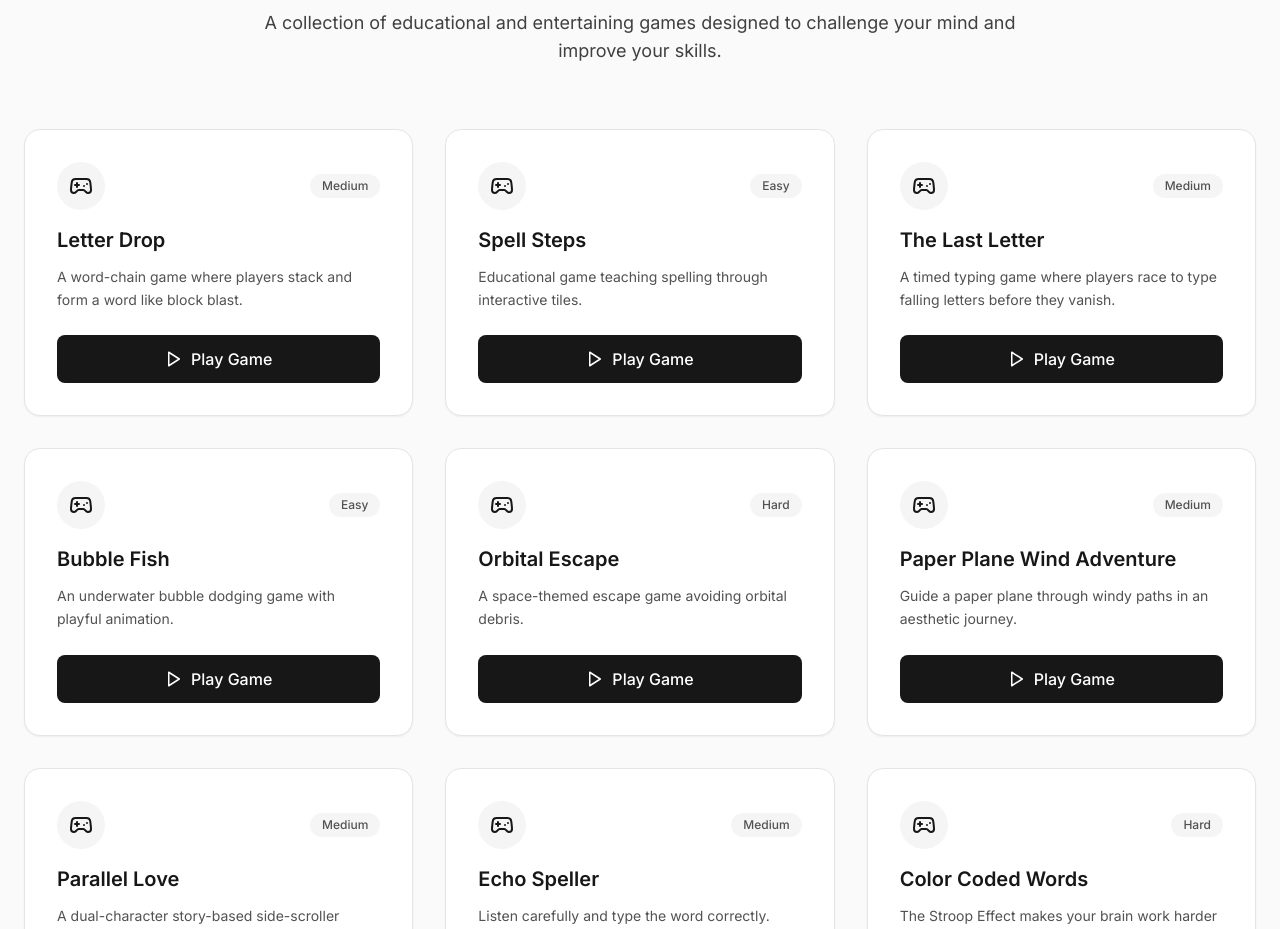
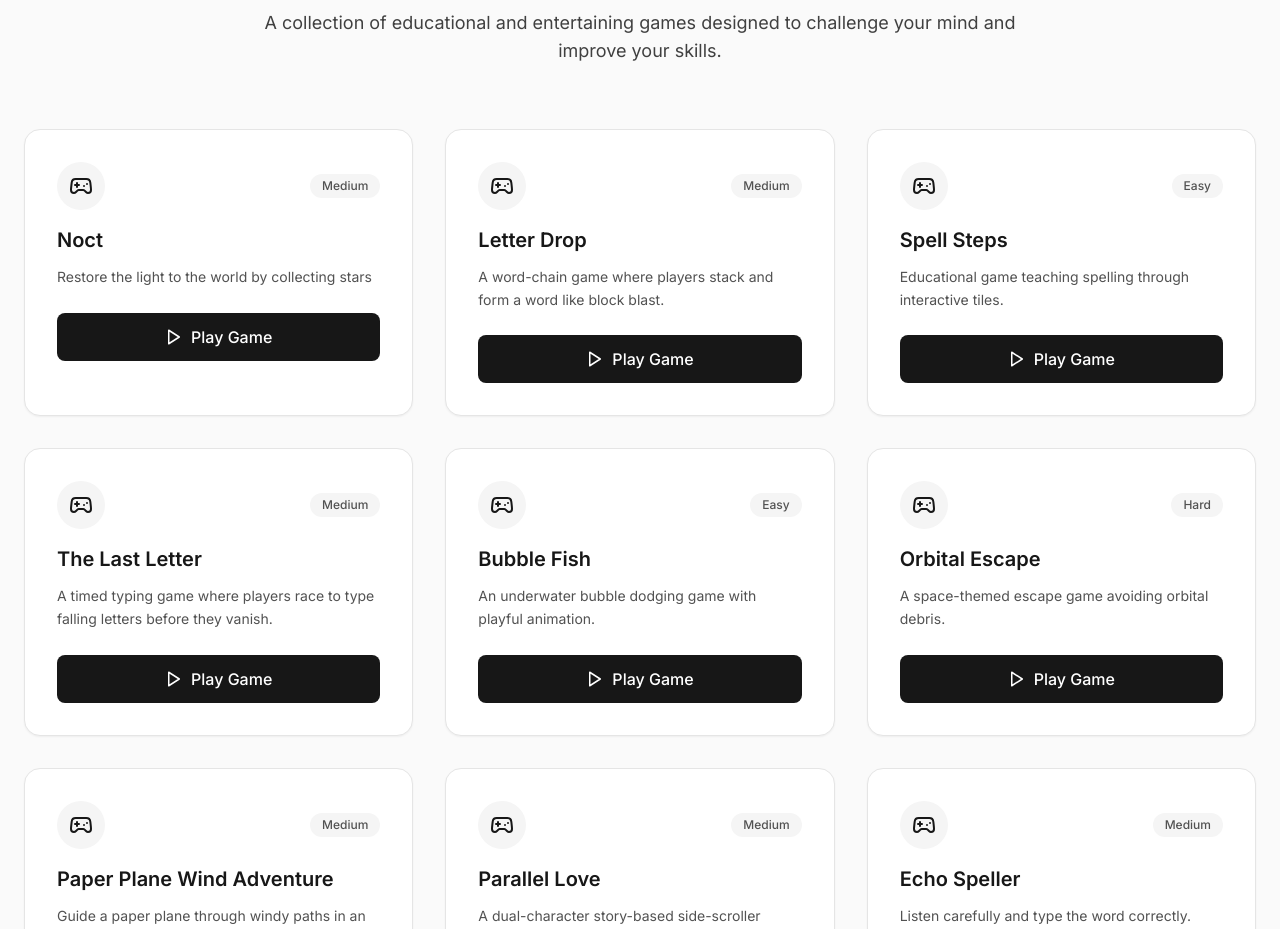
Before and after one commit to kiranmayee-abbireddy/kiryee-dev, a React (Vite) app: page / in a window 1280 px wide. Shown: the part 5880-6809 px from the top of the page. Built offline with nearby package versions, Linux system fonts and the light colour scheme.

Commit message:
added a new game

```diff
--- a/src/components/sections/Games.tsx
+++ b/src/components/sections/Games.tsx
@@ -18,6 +18,13 @@ const Games: React.FC = () => {
   });
 
   const games: Game[] = [
+    {
+      id: 11,
+      title: 'Noct',
+      description: 'Restore the light to the world by collecting stars',
+      link: 'https://noctit.netlify.app/',
+      difficulty: 'Medium'
+    },
     {
       id: 1,
       title: 'Letter Drop',
```
